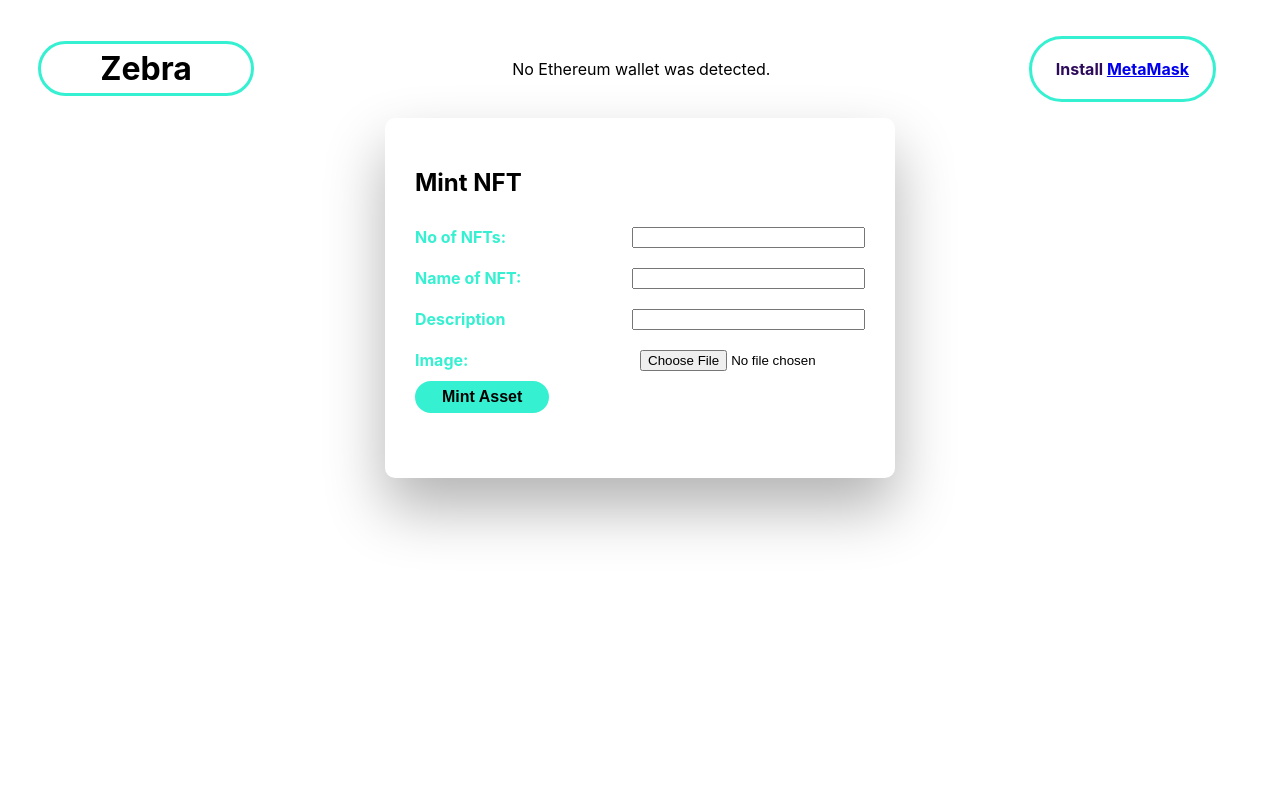
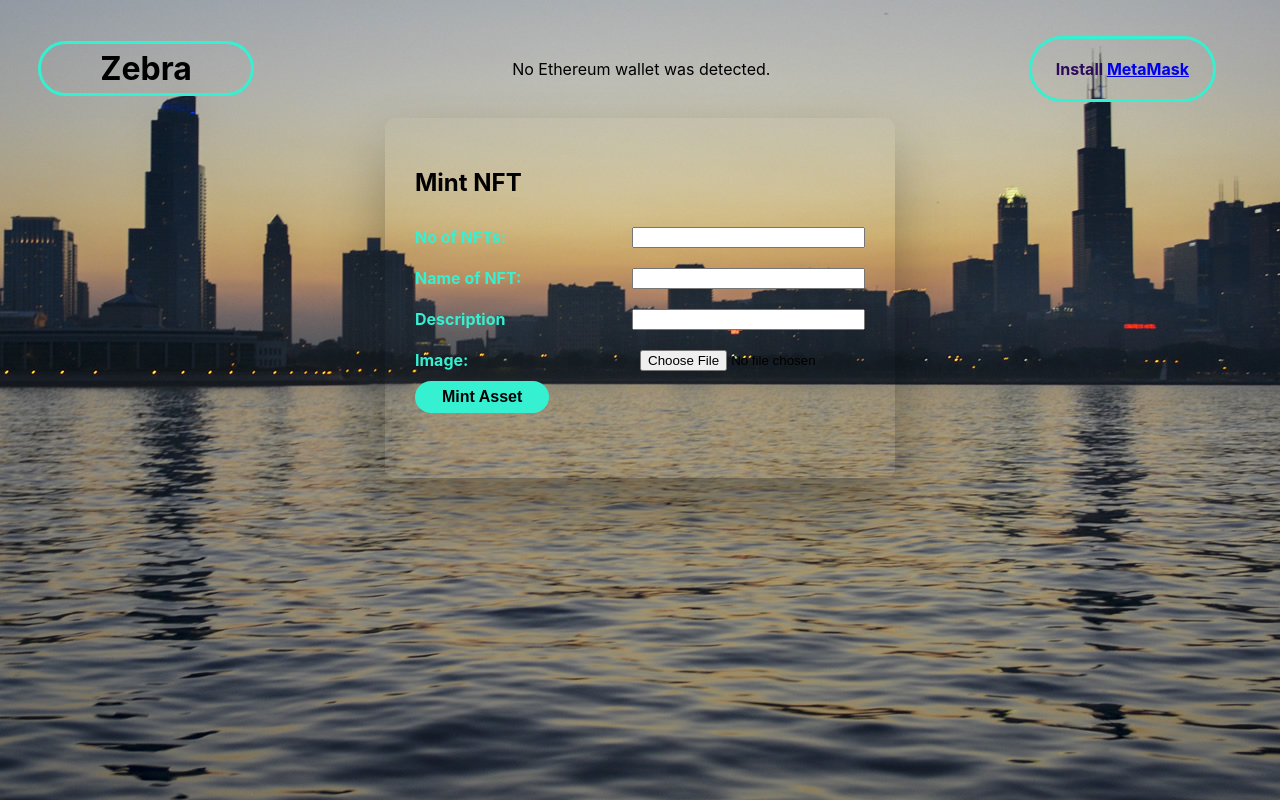
Before and after one commit to george-shammar/NFT-TASK, a React (Create React App) app: page / in a window 1280 px wide. Built offline with nearby package versions, Linux system fonts and the light colour scheme; what ipfs-http-client would draw is missing.

Commit message:
Add background image

```diff
--- a/src/styles/index.css
+++ b/src/styles/index.css
@@ -5,6 +5,7 @@ body {
     sans-serif;
   -webkit-font-smoothing: antialiased;
   -moz-osx-font-smoothing: grayscale;
+  background: url(../image/bg-01.jpg) no-repeat center center fixed;
 }
 
 code {
```
